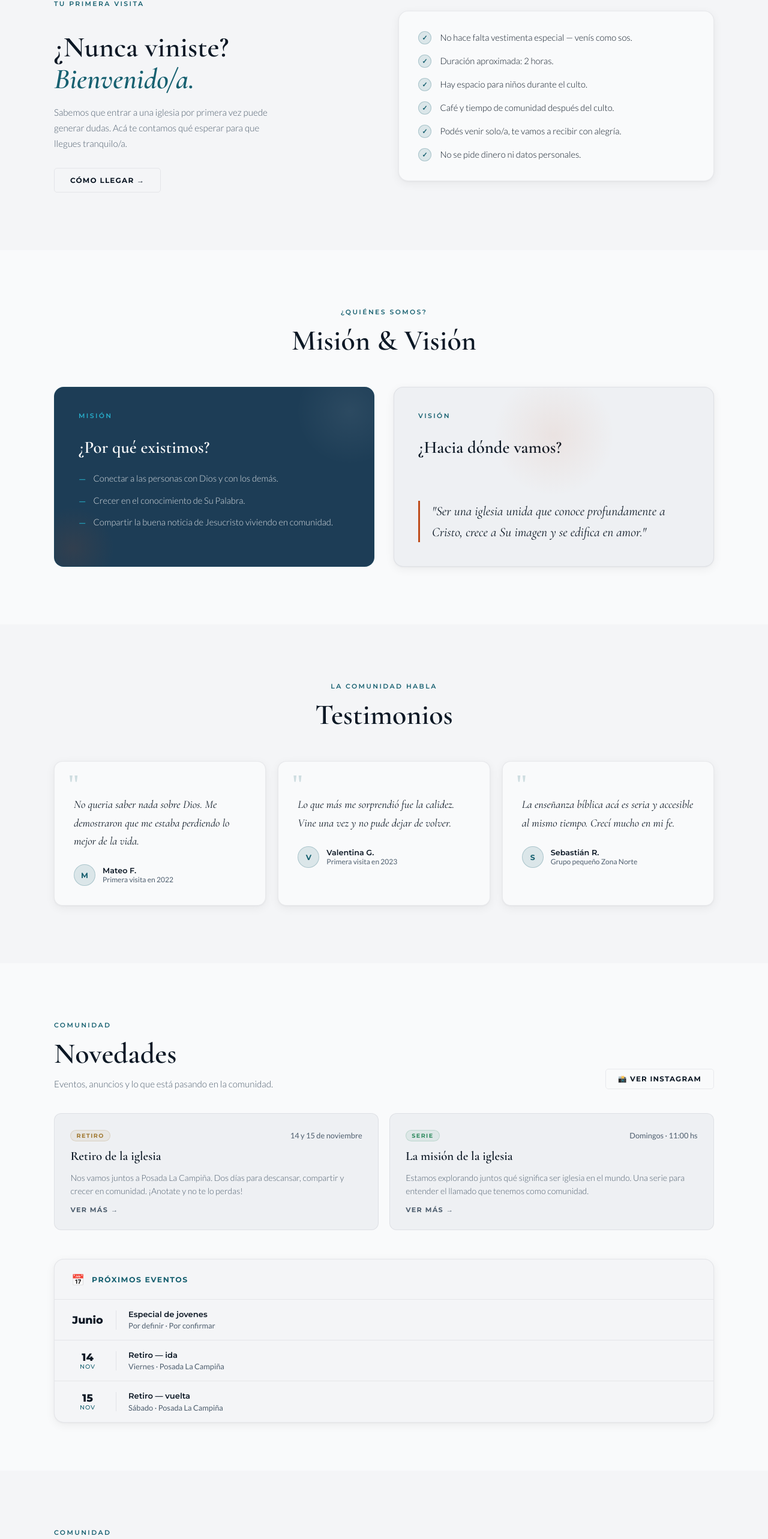
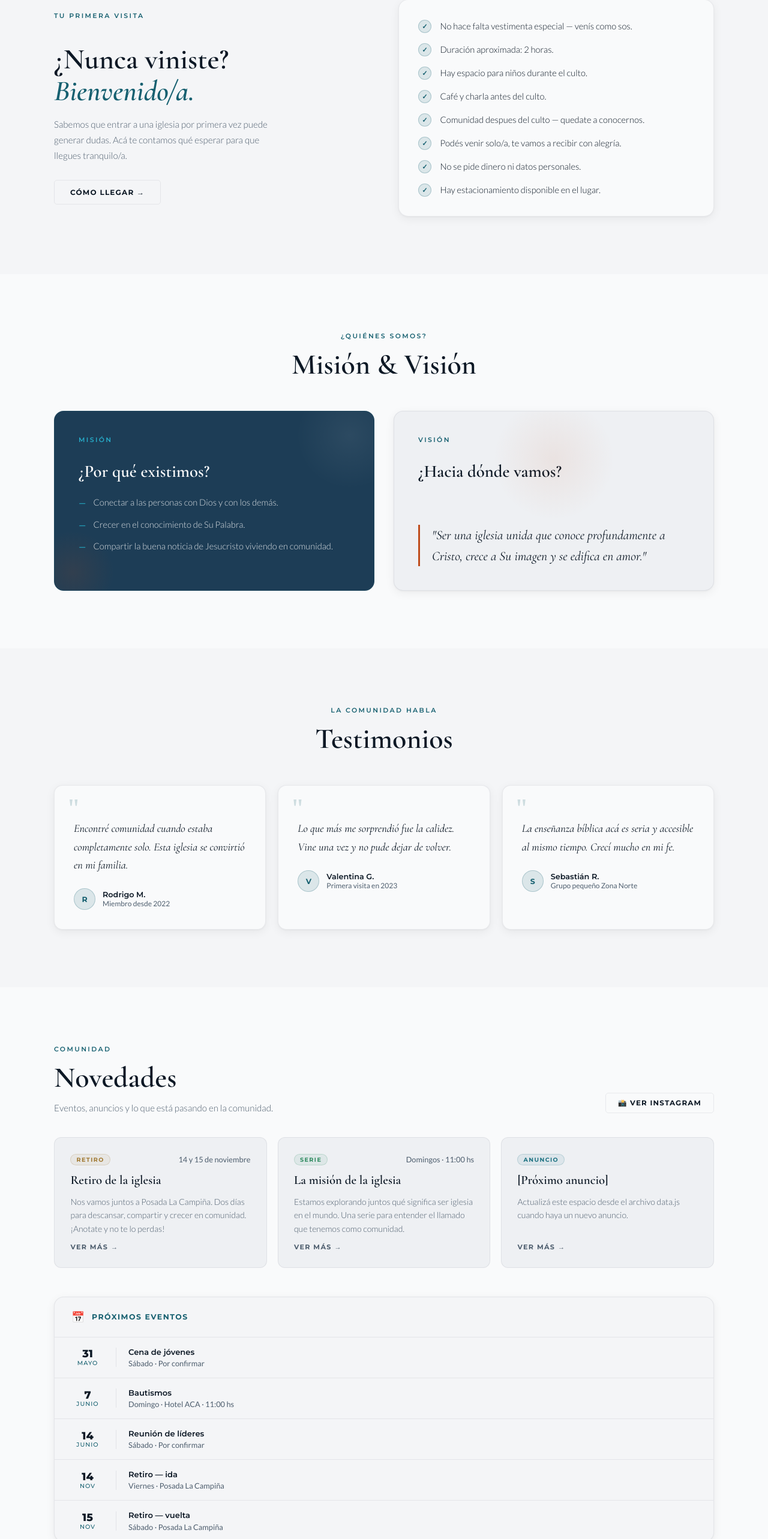
Before and after one commit to mateobenjaminfelicia-source/redime-web, a React (Vite) app: page / in a window 1280 px wide. Shown: the part 1305-3871 px from the top of the page at 60% size. Built offline with nearby package versions, Linux system fonts and the light colour scheme.

Commit message:
Mejoras de explicacion

```diff
--- a/src/App.jsx
+++ b/src/App.jsx
@@ -966,7 +966,7 @@ const GruposPequenos = () => {
             fontFamily: FONTS.body, fontWeight: 300, fontSize: ".95rem",
             color: C.dim, maxWidth: "480px", margin: 0
           }}>
-            La fe en comunidad, cerca de donde vivís. Encontrá tu grupo y unite.
+            Un grupo pequeño es una reunión en casas o espacios tranquilos donde compartimos charlas sobre la vida y la fe, leemos la Biblia, oramos y nos acompañamos mutuamente. Es un lugar cálido para conocer personas, hacer preguntas y crecer juntos, sin importar que tanto sabes.
           </p>
         </div></Reveal>
 
--- a/src/data.js
+++ b/src/data.js
@@ -43,12 +43,21 @@ export const NEWS = [
         desc: "Estamos explorando juntos qué significa ser iglesia en el mundo. Una serie para entender el llamado que tenemos como comunidad.",
         link: "https://www.youtube.com/@iglesiaredime",
     },
+    {
+        tag: "Anuncio",
+        date: "",
+        title: "[Próximo anuncio]",
+        desc: "Actualizá este espacio desde el archivo data.js cuando haya un nuevo anuncio.",
+        link: "#",
+    },
 ];
 
 // ── Calendario de eventos ──────────────────────────────────────────────────────
 // Formato de fecha recomendado: "DD Mes" (ej: "31 Mayo")
 export const EVENTOS = [
-    { fecha: "Junio", dia: "Por definir", titulo: "Especial de jovenes", lugar: "Por confirmar" },
+    { fecha: "31 Mayo", dia: "Sábado", titulo: "Cena de jóvenes", lugar: "Por confirmar" },
+    { fecha: "7 Junio", dia: "Domingo", titulo: "Bautismos", lugar: "Hotel ACA · 11:00 hs" },
+    { fecha: "14 Junio", dia: "Sábado", titulo: "Reunión de líderes", lugar: "Por confirmar" },
     { fecha: "14 Nov", dia: "Viernes", titulo: "Retiro — ida", lugar: "Posada La Campiña" },
     { fecha: "15 Nov", dia: "Sábado", titulo: "Retiro — vuelta", lugar: "Posada La Campiña" },
 ];
@@ -90,25 +99,25 @@ export const SERMONS = [
     {
         tag: "Destacada",
         videoId: "FjZefjyjKqI",
-        title: "El hijo pródigo",
-        speaker: "Manuel Carbonell",
-        date: "",
-        desc: "Una mirada profunda a la parábola del hijo pródigo y la gracia del Padre que sale a recibirnos.",
+        title: "[Título de la predicación]",
+        speaker: "[Pastor]",
+        date: "[Fecha]",
+        desc: "Ingresá al canal para acceder a la prédica más reciente de la iglesia.",
     },
     {
         tag: "Serie en curso",
-        videoId: "ntTTOKy1CzY",
-        title: "La Misión de la Iglesia",
-        speaker: "Manuel Carbonell",
-        date: "",
-        desc: "Estamos explorando juntos qué significa ser iglesia en el mundo y el llamado que tenemos como comunidad.",
+        videoId: "frPh7FerSpM",
+        title: "[Título de la serie]",
+        speaker: "[Pastor]",
+        date: "[Fecha]",
+        desc: "Enseñanza bíblica fiel y accesible para toda la familia.",
     },
     {
         tag: "Culto especial",
         videoId: "LK88sH6KBcs",
-        title: "Jeremías 17",
-        speaker: "Santiago Benavides",
-        date: "",
+        title: "[Culto especial]",
+        speaker: "[Invitado / Pastor]",
+        date: "[Fecha]",
         desc: "Momentos especiales guardados para la edificación de la comunidad.",
     },
 ];
@@ -120,12 +129,13 @@ export const TEAM = [
     { name: "Manuel Carbonell", role: "Anciano", desc: "Comprometido con la fidelidad a las Escrituras y el amor a la congregación.", img: "https://images.unsplash.com/photo-1472099645785-5658abf4ff4e?w=400&q=80" },
     { name: "Cristian Gansslen", role: "Anciano", desc: "Comprometido con la fidelidad a las Escrituras y el amor a la congregación.", img: "https://images.unsplash.com/photo-1507003211169-0a1dd7228f2d?w=400&q=80" },
     { name: "Eduardo Kardahi", role: "Anciano", desc: "Comprometido con la fidelidad a las Escrituras y el amor a la congregación.", img: "https://images.unsplash.com/photo-1560250097-0b93528c311a?w=400&q=80" },
+    { name: "Marcelo Michell", role: "Anciano", desc: "Comprometido con la fidelidad a las Escrituras y el amor a la congregación.", img: "https://images.unsplash.com/photo-1500648767791-00dcc994a43e?w=400&q=80" },
 ];
 
 // ── Testimonios ───────────────────────────────────────────────────────────────
 // Reemplazá por testimonios reales de miembros (con su permiso).
 export const TESTIMONIOS = [
-    { quote: "No queria saber nada sobre Dios. Me demostraron que me estaba perdiendo lo mejor de la vida.", name: "Mateo F.", role: "Primera visita en 2022" },
+    { quote: "Encontré comunidad cuando estaba completamente solo. Esta iglesia se convirtió en mi familia.", name: "Rodrigo M.", role: "Miembro desde 2022" },
     { quote: "Lo que más me sorprendió fue la calidez. Vine una vez y no pude dejar de volver.", name: "Valentina G.", role: "Primera visita en 2023" },
     { quote: "La enseñanza bíblica acá es seria y accesible al mismo tiempo. Crecí mucho en mi fe.", name: "Sebastián R.", role: "Grupo pequeño Zona Norte" },
 ];
@@ -135,9 +145,11 @@ export const CHECKS = [
     "No hace falta vestimenta especial — venís como sos.",
     "Duración aproximada: 2 horas.",
     "Hay espacio para niños durante el culto.",
-    "Café y tiempo de comunidad después del culto.",
+    "Café y charla antes del culto.",
+    "Comunidad despues del culto — quedate a conocernos.",
     "Podés venir solo/a, te vamos a recibir con alegría.",
     "No se pide dinero ni datos personales.",
+    "Hay estacionamiento disponible en el lugar.",
 ];
 
 // ── Declaración de fe ─────────────────────────────────────────────────────────
```
